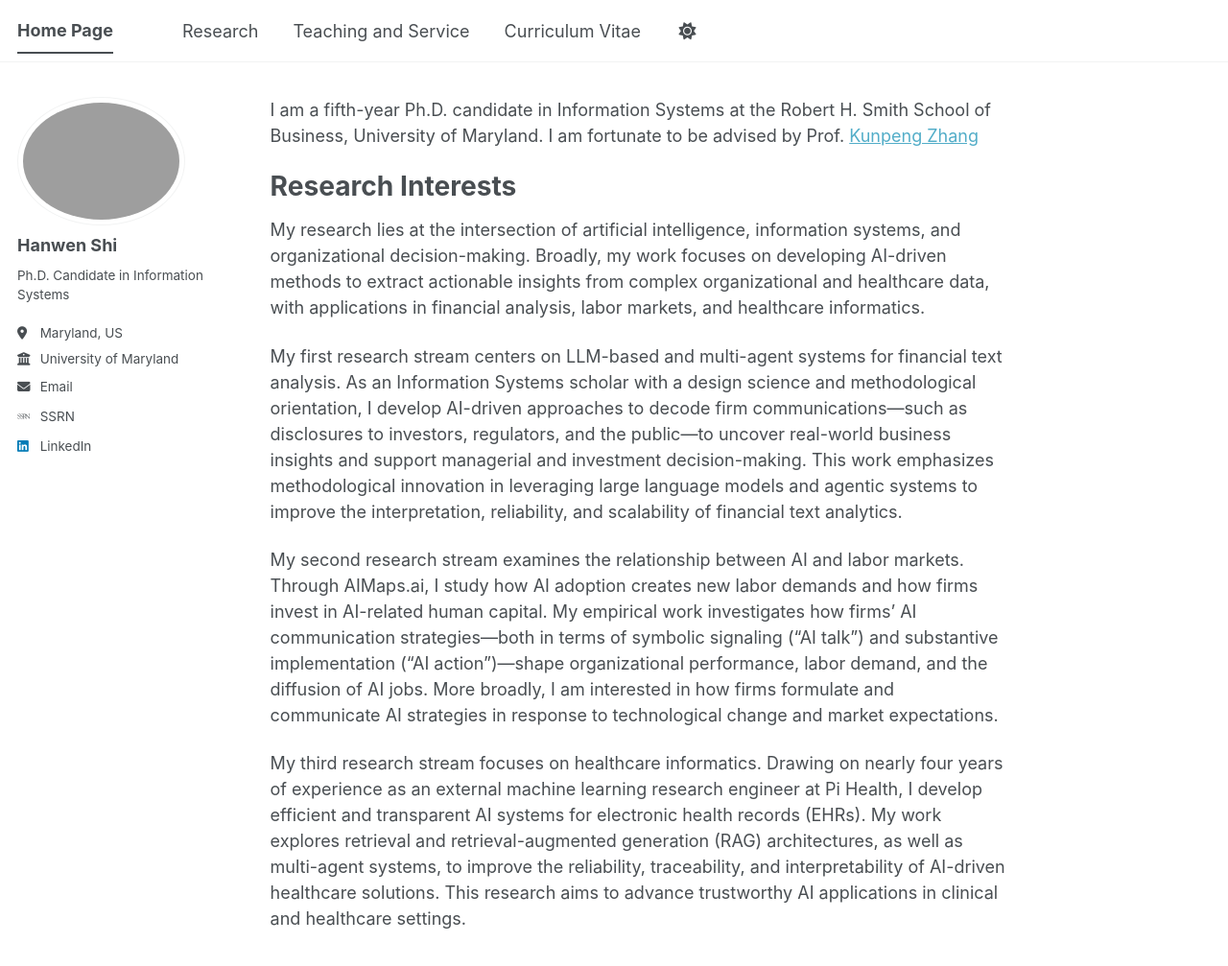
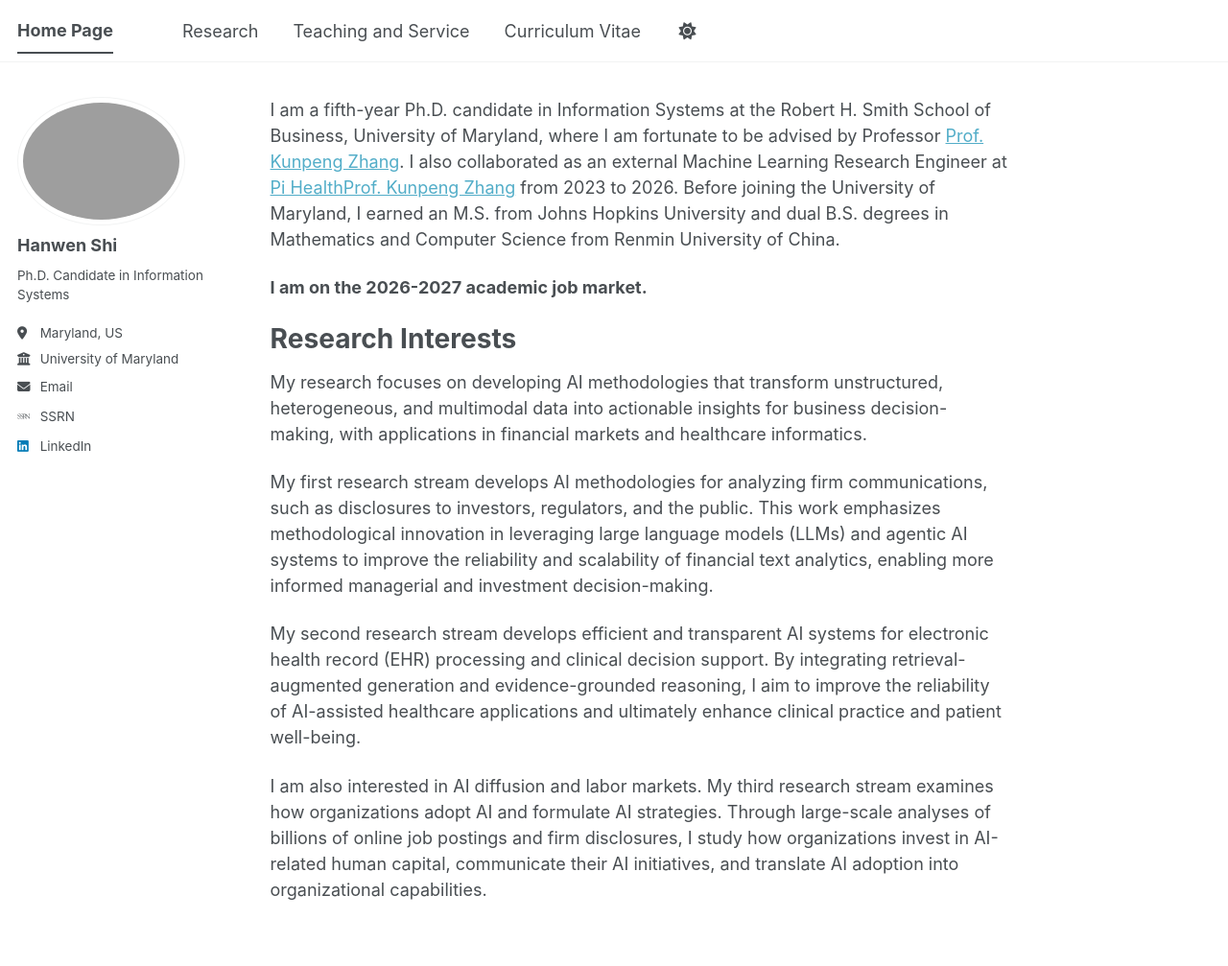
Before and after one commit to FrankieShih/frankieshih.github.io, a Jekyll site: the page built from _pages/about.md, in a window 1280 px wide and 1177 px high. Shown: the top 1007 px of the window at 96% size. Built offline with Jekyll 4.4.1, drawn with Linux system fonts in a browser that asks for light colours; some web fonts are replaced; a script bundle is joined from its source files by our own code; library files that are not in the unit come from our copies.

Commit message:
Revise about page with updated research and background
Updated personal information, research interests, and collaborations. Added details about academic job market status and clarified research streams.

```diff
--- a/_pages/about.md
+++ b/_pages/about.md
@@ -7,15 +7,17 @@ redirect_from:
   - /about.html
 ---
 
-I am a fifth-year Ph.D. candidate in Information Systems at the Robert H. Smith School of Business, University of Maryland. I am fortunate to be advised by Prof. [Kunpeng Zhang](https://kpzhang.github.io/)
+I am a fifth-year Ph.D. candidate in Information Systems at the Robert H. Smith School of Business, University of Maryland, where I am fortunate to be advised by Professor [Prof. Kunpeng Zhang](https://kpzhang.github.io/). I also collaborated as an external Machine Learning Research Engineer at [Pi HealthProf. Kunpeng Zhang](https://www.pihealth.ai//) from 2023 to 2026. Before joining the University of Maryland, I earned an M.S. from Johns Hopkins University and dual B.S. degrees in Mathematics and Computer Science from Renmin University of China.
+
+**I am on the 2026-2027 academic job market.**
 
 Research Interests
 ======
 
-My research lies at the intersection of artificial intelligence, information systems, and organizational decision-making. Broadly, my work focuses on developing AI-driven methods to extract actionable insights from complex organizational and healthcare data, with applications in financial analysis, labor markets, and healthcare informatics.
+My research focuses on developing AI methodologies that transform unstructured, heterogeneous, and multimodal data into actionable insights for business decision-making, with applications in financial markets and healthcare informatics.
 
-My first research stream centers on LLM-based and multi-agent systems for financial text analysis. As an Information Systems scholar with a design science and methodological orientation, I develop AI-driven approaches to decode firm communications—such as disclosures to investors, regulators, and the public—to uncover real-world business insights and support managerial and investment decision-making. This work emphasizes methodological innovation in leveraging large language models and agentic systems to improve the interpretation, reliability, and scalability of financial text analytics.
+My first research stream develops AI methodologies for analyzing firm communications, such as disclosures to investors, regulators, and the public. This work emphasizes methodological innovation in leveraging large language models (LLMs) and agentic AI systems to improve the reliability and scalability of financial text analytics, enabling more informed managerial and investment decision-making.
 
-My second research stream examines the relationship between AI and labor markets. Through AIMaps.ai, I study how AI adoption creates new labor demands and how firms invest in AI-related human capital. My empirical work investigates how firms’ AI communication strategies—both in terms of symbolic signaling (“AI talk”) and substantive implementation (“AI action”)—shape organizational performance, labor demand, and the diffusion of AI jobs. More broadly, I am interested in how firms formulate and communicate AI strategies in response to technological change and market expectations.
+My second research stream develops efficient and transparent AI systems for electronic health record (EHR) processing and clinical decision support. By integrating retrieval-augmented generation and evidence-grounded reasoning, I aim to improve the reliability of AI-assisted healthcare applications and ultimately enhance clinical practice and patient well-being.
 
-My third research stream focuses on healthcare informatics. Drawing on nearly four years of experience as an external machine learning research engineer at Pi Health, I develop efficient and transparent AI systems for electronic health records (EHRs). My work explores retrieval and retrieval-augmented generation (RAG) architectures, as well as multi-agent systems, to improve the reliability, traceability, and interpretability of AI-driven healthcare solutions. This research aims to advance trustworthy AI applications in clinical and healthcare settings.
+I am also interested in AI diffusion and labor markets. My third research stream examines how organizations adopt AI and formulate AI strategies. Through large-scale analyses of billions of online job postings and firm disclosures, I study how organizations invest in AI-related human capital, communicate their AI initiatives, and translate AI adoption into organizational capabilities.
```
